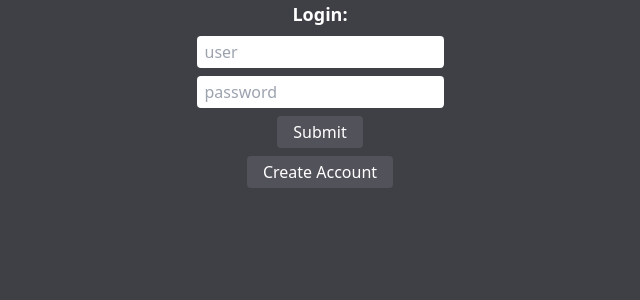
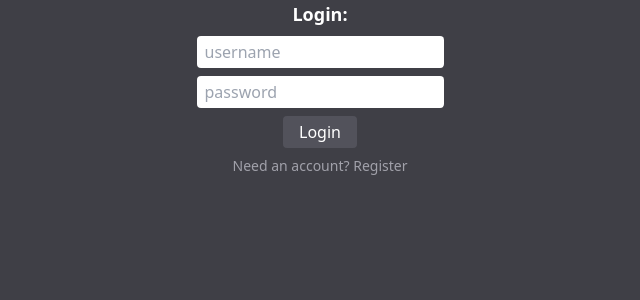
Before and after one commit to mandar-ghade/geogate, a React (Vite) app in the folder client/: page / in a window 1280 px wide. Shown: the top 300 px of the page, without its empty margins (320-960 px from the left). Built offline with nearby package versions, Linux system fonts and the light colour scheme.

Commit message:
Implemented simple login screen

```diff
--- a/client/src/screens/LoginScreen.tsx
+++ b/client/src/screens/LoginScreen.tsx
@@ -1,29 +1,84 @@
+import { useState } from "react";
 import { ScreenHandler } from "../types";
 
 export function LoginScreen({ setScreen }: { setScreen: ScreenHandler }) {
+  const [formData, setFormData] = useState({
+    username: "",
+    password: ""
+  });
+  const [error, setError] = useState<string>("");
+  const [isLoading, setIsLoading] = useState(false);
+
+  const handleSubmit = async (e: React.FormEvent) => {
+    e.preventDefault();
+    setError("");
+    setIsLoading(true);
+    try {
+      const response = await fetch("http://localhost:8000/api/login", {
+        method: "POST",
+        headers: {
+          "Content-Type": "application/json",
+        },
+        credentials: "include",  // Important for cookies
+        body: JSON.stringify(formData),
+      });
+
+      if (!response.ok) {
+        const errorData = await response.json();
+        throw new Error(errorData.detail || "Login failed");
+      }
+
+      setScreen("game");
+    } catch (err) {
+      setError(err instanceof Error ? err.message : "Login failed");
+    } finally {
+      setIsLoading(false);
+    }
+  };
+
   return (
-    <div className="flex flex-col items-center gap-2">
+    <form onSubmit={handleSubmit} className="flex flex-col items-center gap-2">
       <h2 className="text-lg font-bold">Login:</h2>
+
+      {error && (
+        <p className="text-red-500 text-sm">{error}</p>
+      )}
+
       <input
-        type="text" placeholder="user"
+        type="text"
+        placeholder="username"
+        value={formData.username}
+        onChange={(e) => {
+          setFormData(prev => ({ ...prev, username: e.target.value }));
+        }}
         className="px-2 py-1 rounded text-zinc-800"
+        required
       />
       <input
-        type="password" placeholder="password"
+        type="password"
+        placeholder="password"
+        value={formData.password}
+        onChange={(e) => {
+          setFormData(prev => ({ ...prev, password: e.target.value }));
+        }}
         className="px-2 py-1 rounded text-zinc-800"
+        required
       />
       <button
-        className="bg-zinc-600 px-4 py-1 rounded hover:bg-zinc-500"
-        onClick={() => setScreen("game")}
+        type="submit"
+        disabled={isLoading}
+        className="bg-zinc-600 px-4 py-1 rounded hover:bg-zinc-500 disabled:opacity-50"
       >
-        Submit
+        {isLoading ? "Loading..." : "Login"}
       </button>
+
       <button
-        className="bg-zinc-600 px-4 py-1 rounded hover:bg-zinc-500"
+        type="button"
         onClick={() => setScreen("register")}
+        className="text-sm text-zinc-400 hover:text-zinc-300"
       >
-        Create Account
+        Need an account? Register
       </button>
-    </div>
+    </form>
   );
 }
--- a/client/src/screens/RegisterScreen.tsx
+++ b/client/src/screens/RegisterScreen.tsx
@@ -55,7 +55,7 @@ export function RegisterScreen({ setScreen }: { setScreen: ScreenHandler }) {
         placeholder="username"
         value={formData.username}
         onChange={(e) => {
-          setFormData(prev => ({ ...prev, username: e.target.value }))
+          setFormData(prev => ({ ...prev, username: e.target.value }));
         }}
         className="px-2 py-1 rounded text-zinc-800"
         required
@@ -65,7 +65,7 @@ export function RegisterScreen({ setScreen }: { setScreen: ScreenHandler }) {
         placeholder="password"
         value={formData.password}
         onChange={(e) => {
-          setFormData(prev => ({ ...prev, password: e.target.value }))
+          setFormData(prev => ({ ...prev, password: e.target.value }));
         }}
         className="px-2 py-1 rounded text-zinc-800"
         required
```
